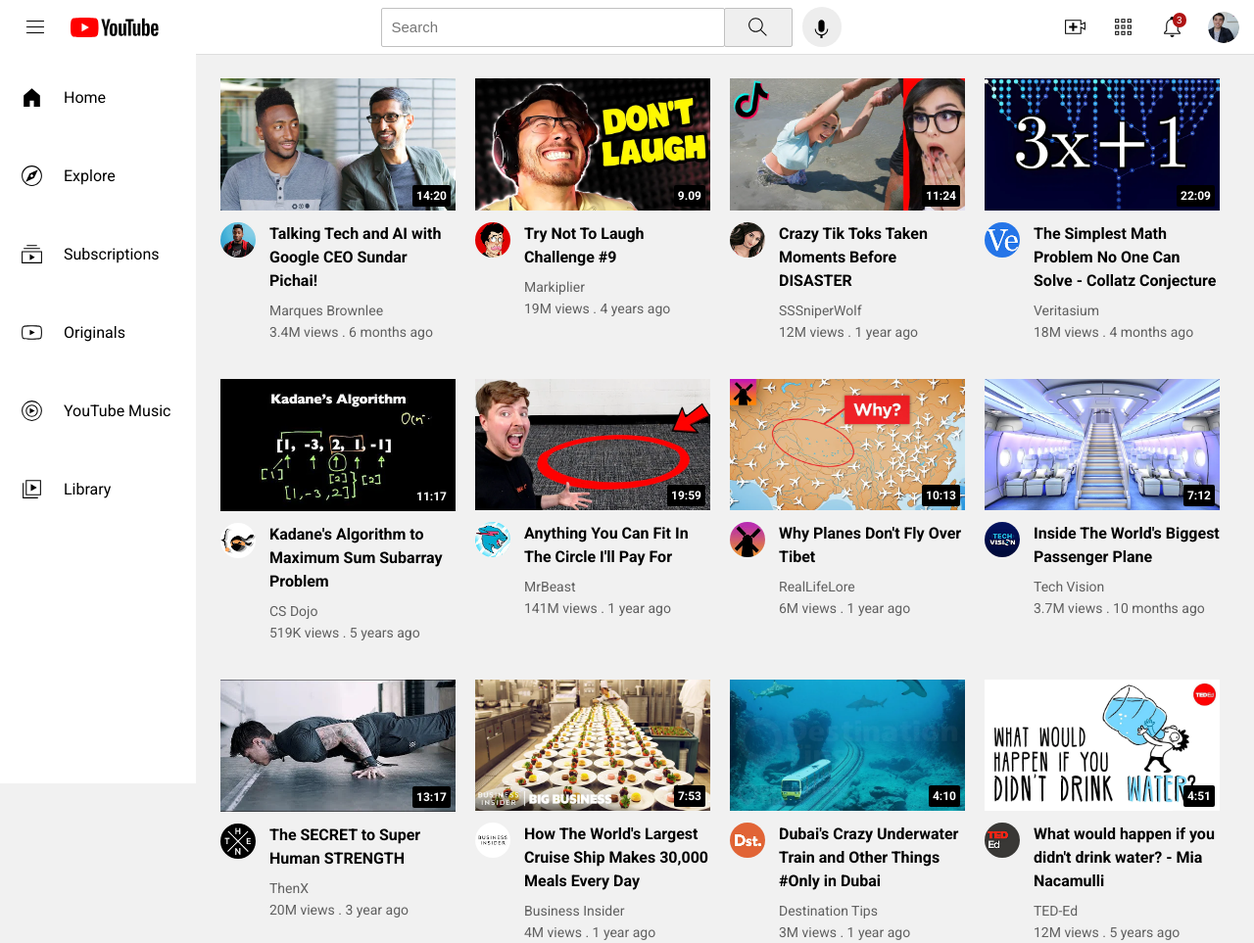
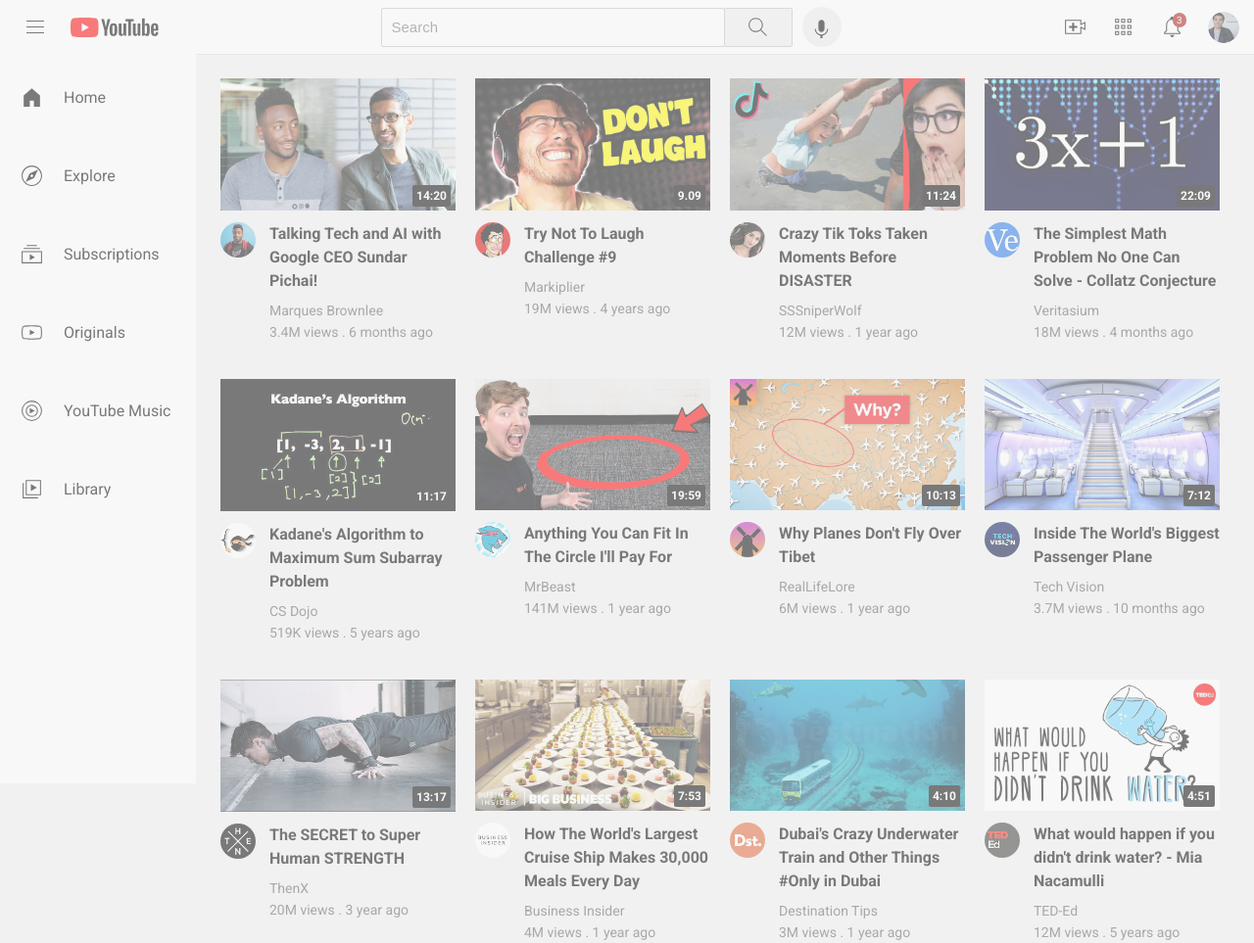
Before and after one commit to edwinmathew2510/edwin.yt-website, a plain HTML site: page index.html in a window 1280 px wide. Shown: the whole page at 98% size. Drawn offline with Linux system fonts and the light colour scheme.

Commit message:
Update index.html

```diff
--- a/index.html
+++ b/index.html
@@ -11,6 +11,7 @@
   <link rel="stylesheet" href="youtube-styles/header.css">
   <link rel="stylesheet" href="youtube-styles/video.css">
   <link rel="stylesheet" href="youtube-styles/sidebar.css">
+  <link rel="stylesheet" href="youtube-styles/test.css">
 </head>
 
 <body>
```
